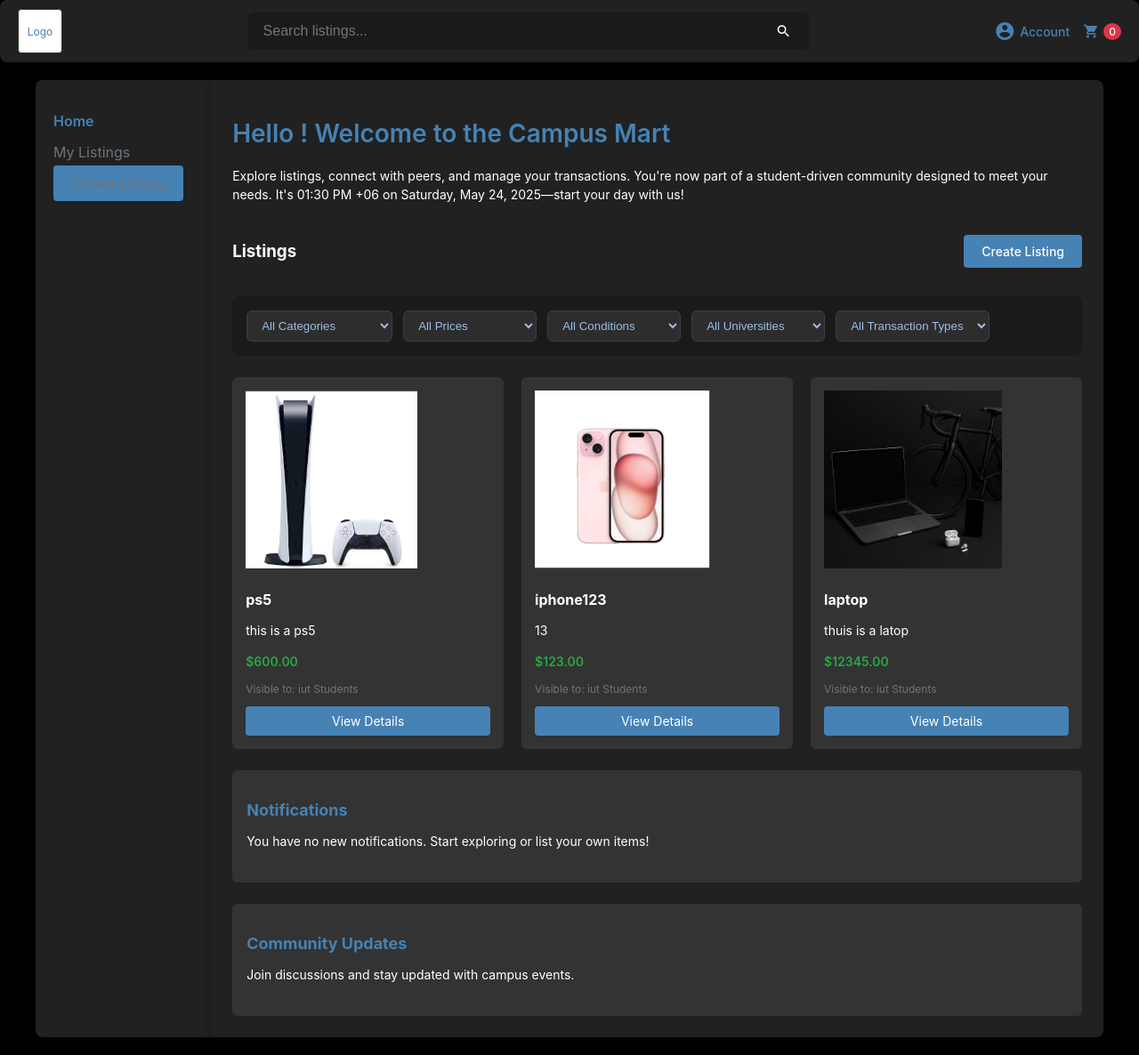
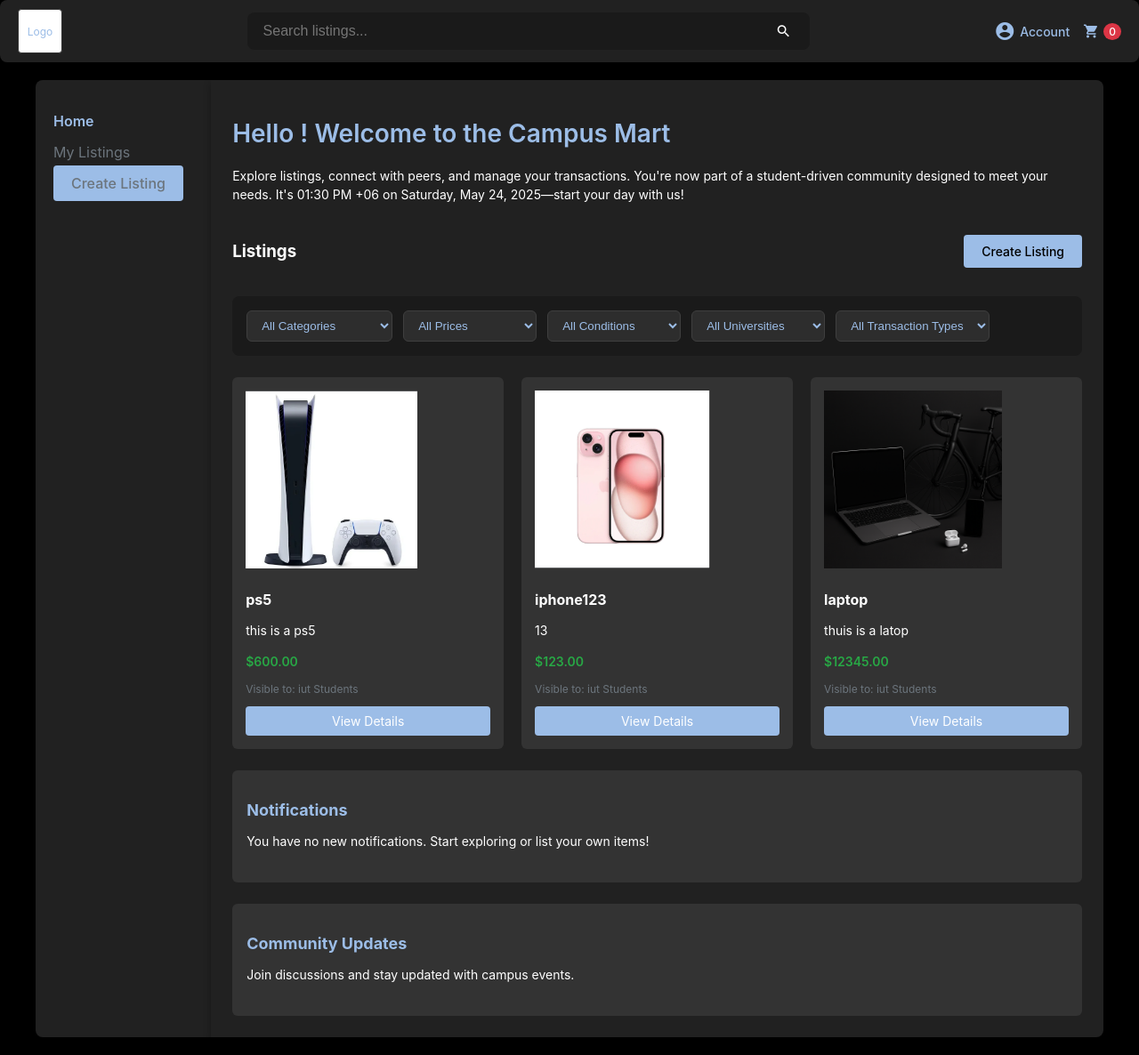
Before and after one commit to mahfuzkamalsohan/campus-mart, a Django app: page / in a window 1280 px wide. Shown: the whole page at 89% size. Run offline with Django 5.2, Linux system fonts and the light colour scheme; data comes from the database, SQL or seed files in the repository.

Commit message:
fixed color

```diff
--- a/static/explorer.css
+++ b/static/explorer.css
@@ -30,7 +30,7 @@ body {
     align-items: center;
     justify-content: center;
     font-size: 12px;
-    color: #4682b4;
+    color: #9cbde7;
     border: 1px solid #333333;
 }
 
@@ -91,7 +91,7 @@ body {
 }
 
 .account-btn, .cart-btn {
-    color: #4682b4;
+    color: #9cbde7;
     text-decoration: none;
     font-size: 14px;
     font-weight: 500;
@@ -163,7 +163,7 @@ body {
 }
 
 .cart-btn .material-icons {
-    color: #4682b4;
+    color: #9cbde7;
     font-size: 18px;
     transition: color 0.3s ease;
 }
@@ -214,11 +214,11 @@ body {
 }
 
 .sidebar ul li a:hover {
-    color: #4682b4;
+    color: #9cbde7;
 }
 
 .sidebar .active a {
-    color: #4682b4;
+    color: #9cbde7;
     font-weight: 600;
 }
 
@@ -236,7 +236,7 @@ h1 {
     font-weight: 600;
     margin-bottom: 20px;
     animation: fadeInDown 1s ease-in;
-    color: #4682b4;
+    color: #9cbde7;
 }
 
 p {
@@ -257,7 +257,7 @@ p {
 .section h3 {
     font-size: 18px;
     margin-bottom: 8px;
-    color: #4682b4;
+    color: #9cbde7;
 }
 
 /* Listings Section */
@@ -274,8 +274,8 @@ p {
 }
 
 .create-listing-btn {
-    background-color: #4682b4;
-    color: #ffffff;
+    background-color: #9cbde7;
+    color: #000000;
     padding: 10px 20px;
     border-radius: 4px;
     text-decoration: none;
@@ -388,7 +388,7 @@ p {
 .view-details-btn {
     display: block;
     text-align: center;
-    background-color: #4682b4;
+    background-color: #9cbde7;
     color: #ffffff;
     padding: 8px;
     border-radius: 4px;
```
